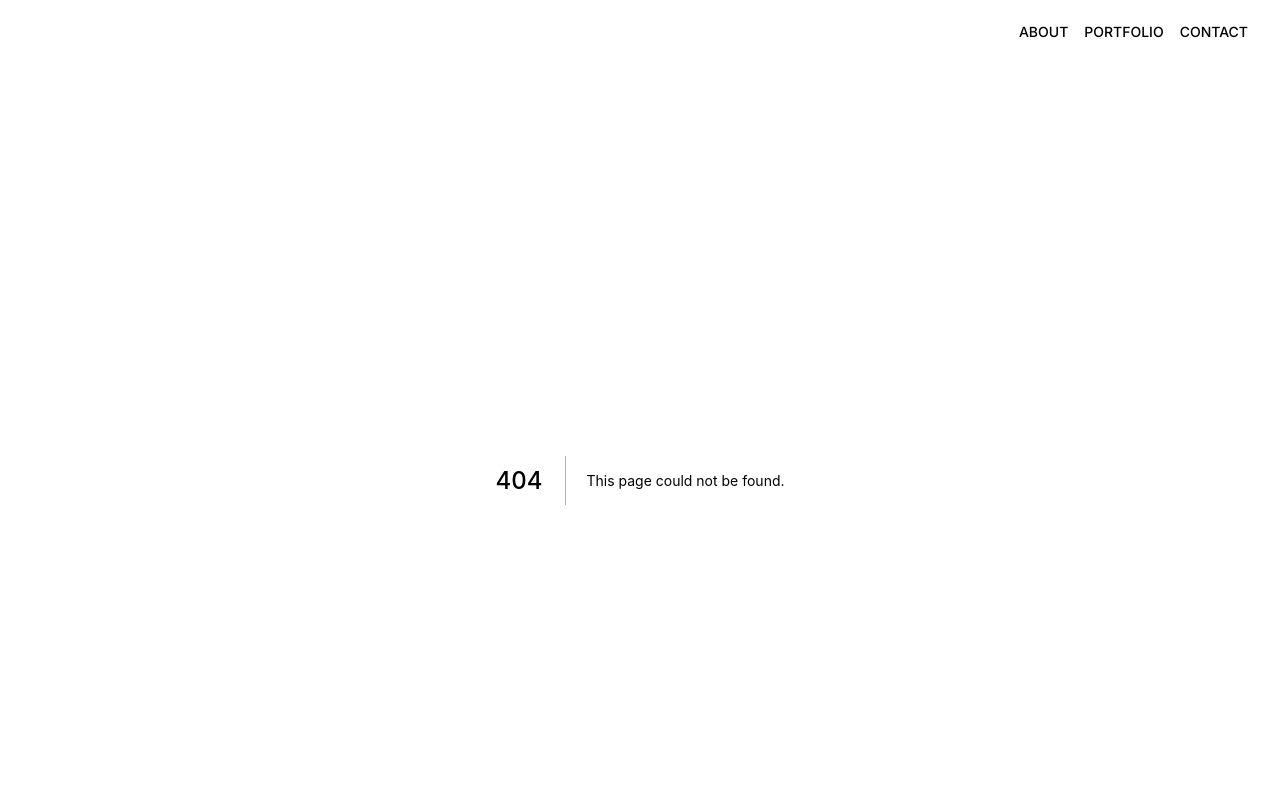
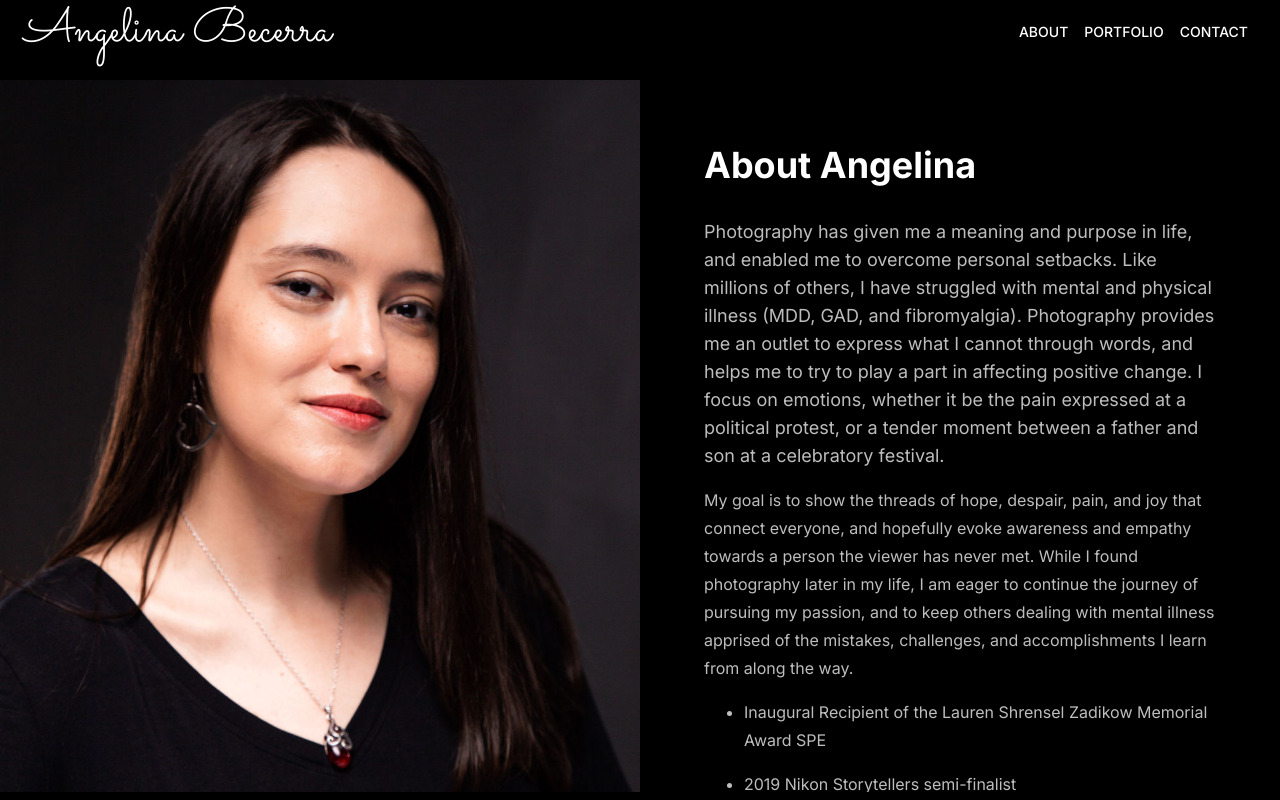
Before and after one commit to joshpayette/angelinabecerra.com, a Next.js app: page /about in a window 1280 px wide. Before the commit this address had no page. Built offline with nearby package versions, Linux system fonts and the light colour scheme.

Commit message:
Added about page

```diff
--- /dev/null
+++ b/pages/about.tsx
@@ -0,0 +1,121 @@
+import * as React from 'react'
+import { makeStyles } from '@material-ui/core/styles'
+import { Container, Grid, Typography } from '@material-ui/core'
+import Image from 'next/image'
+import clsx from 'clsx'
+
+const useStyles = makeStyles((theme) => ({
+  container: {
+    overflowY: 'auto',
+  },
+  fullHeight: {
+    height: '100%',
+  },
+  heading: {
+    fontSize: '2.25rem',
+    marginBottom: theme.spacing(4),
+  },
+  imageWrapper: {
+    position: 'relative',
+    height: '100%',
+    maxHeight: '75vh',
+    [theme.breakpoints.up('md')]: {
+      maxHeight: 'initial',
+    },
+  },
+  textWrapper: {
+    padding: theme.spacing(2),
+    [theme.breakpoints.up('md')]: {
+      padding: theme.spacing(8),
+    },
+  },
+  greyText: {
+    color: theme.palette.grey[400],
+  },
+  leadParagraph: {
+    fontSize: '1.125rem',
+    lineHeight: '1.75rem',
+  },
+  paragraph: {
+    fontSize: '1rem',
+    lineHeight: '1.75',
+    marginTop: theme.spacing(2),
+  },
+}))
+
+export default function AboutPage() {
+  const classes = useStyles()
+
+  return (
+    <Container
+      disableGutters
+      className={clsx(classes.fullHeight, classes.container)}
+    >
+      <Grid
+        container
+        justify="flex-start"
+        alignItems="flex-start"
+        className={classes.fullHeight}
+      >
+        <Grid item xs={12} md={6} className={classes.imageWrapper}>
+          <Image
+            src="/angelina-bio.jpg"
+            alt="Angelina Becerra Self Photo"
+            layout="fill"
+            objectFit="cover"
+            objectPosition="center"
+          />
+        </Grid>
+        <Grid item xs={12} md={6} className={classes.textWrapper}>
+          <Typography
+            variant="h3"
+            component="h1"
+            color="inherit"
+            className={classes.heading}
+          >
+            <strong>About Angelina</strong>
+          </Typography>
+
+          <Typography
+            variant="body1"
+            component="p"
+            color="inherit"
+            className={clsx(classes.greyText, classes.leadParagraph)}
+          >
+            Photography has given me a meaning and purpose in life, and enabled
+            me to overcome personal setbacks. Like millions of others, I have
+            struggled with mental and physical illness (MDD, GAD, and
+            fibromyalgia). Photography provides me an outlet to express what I
+            cannot through words, and helps me to try to play a part in
+            affecting positive change. I focus on emotions, whether it be the
+            pain expressed at a political protest, or a tender moment between a
+            father and son at a celebratory festival.
+          </Typography>
+          <Typography
+            variant="body1"
+            component="p"
+            color="inherit"
+            className={clsx(classes.greyText, classes.paragraph)}
+          >
+            My goal is to show the threads of hope, despair, pain, and joy that
+            connect everyone, and hopefully evoke awareness and empathy towards
+            a person the viewer has never met. While I found photography later
+            in my life, I am eager to continue the journey of pursuing my
+            passion, and to keep others dealing with mental illness apprised of
+            the mistakes, challenges, and accomplishments I learn from along the
+            way.
+          </Typography>
+          <ul>
+            <li className={clsx(classes.greyText, classes.paragraph)}>
+              Inaugural Recipient of the Lauren Shrensel Zadikow Memorial Award
+              SPE
+            </li>
+            <li className={clsx(classes.greyText, classes.paragraph)}>
+              2019 Nikon Storytellers semi-finalist
+            </li>
+          </ul>
+        </Grid>
+      </Grid>
+    </Container>
+  )
+}
```
